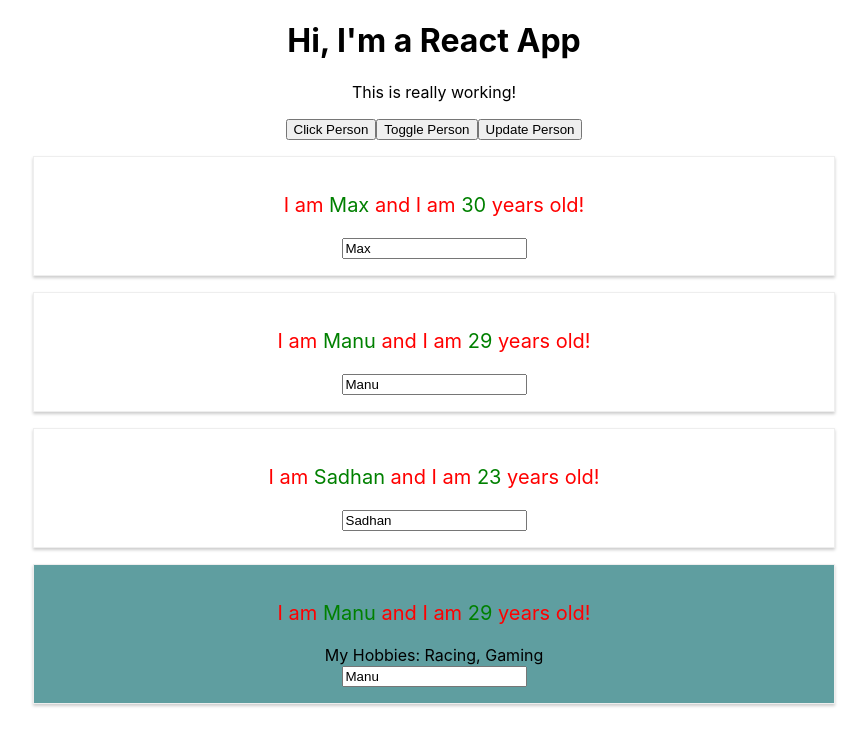
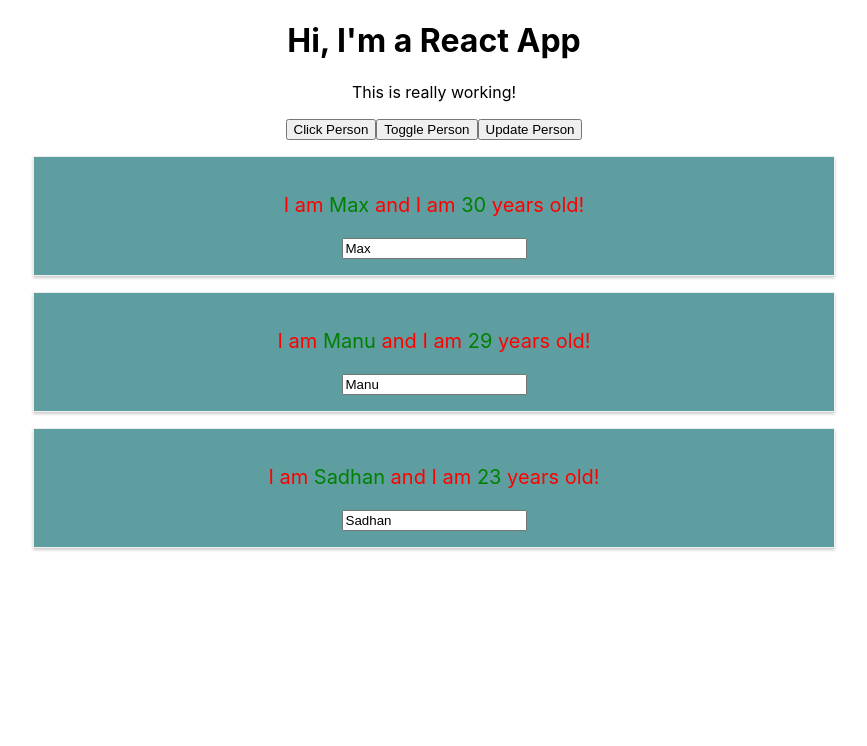
Before and after one commit to mesadhan/simple-react-app, a React (Create React App) app: page / in a window 1280 px wide. Both pictures are taken after a click on the button "Toggle Person". Shown: the top 746 px of the page, without its empty margins (206-1073 px from the left). Built offline with nearby package versions, Linux system fonts and the light colour scheme.

Commit message:
dynamically each input field change

```diff
--- a/src/app/App.js
+++ b/src/app/App.js
@@ -48,10 +48,19 @@
     };
 
 
-    nameChangeHandler = (event, id) => {
-        this.setState({
-            vipPerson: {id: id, name: event.target.value, age: 29}
-        })
+    nameChangedHandler = ( event, id ) => {
+        const personIndex = this.state.persons.findIndex(p => {
+            return p.id === id;
+        });
+
+        const person = {
+            ...this.state.persons[personIndex]
+        };
+
+        person.name = event.target.value;
+        const persons = [...this.state.persons];
+        persons[personIndex] = person;
+        this.setState( {persons: persons} );
     };
 
 
@@ -71,11 +80,11 @@
                 <div className="">
                     {this.state.persons.map((person, index) => {
                         return (
-                            <div className="Person">
+                            <div className="VIP_Person" key={person.id}>
                                 <Person name={person.name}
+                                        changed={(event) => this.nameChangedHandler(event, person.id)}
                                         click={() => this.deletePersonHandler(index, person.id)}    //  click={this.deletePersonHandler.bind(this, index)}
-                                        age={person.age}
-                                        key={person.id}/>
+                                        age={person.age}/>
                             </div>
                         )
                     })}
@@ -95,18 +104,6 @@
 
                 {persons}
 
-                <div className="VIP_Person">
-                    <Person name={this.state.vipPerson.name}
-                            age={this.state.vipPerson.age}
-                            click={this.updateHandler.bind(this, 'Max!')}
-                            key={11}
-                            changed={this.nameChangeHandler}>
-                        <div className="">
-                            My Hobbies: Racing, Gaming
-                        </div>
-                    </Person>
-                </div>
-
 
             </div>
         );
--- a/src/person/Person.js
+++ b/src/person/Person.js
@@ -8,7 +8,7 @@
 
 const person = (props) => {
     return (
-        <div className="">
+        <div className="" >
 
             {/*<p style={style}>I am {props.name} and I am {Math.floor(Math.random() * 30)} years old!</p>*/}
             <p style={style} onClick={props.click}>I am <span style={{color: 'green'}}>{props.name}</span> and I am <span style={{color: 'green'}}>{props.age} </span>years old!</p>
```
